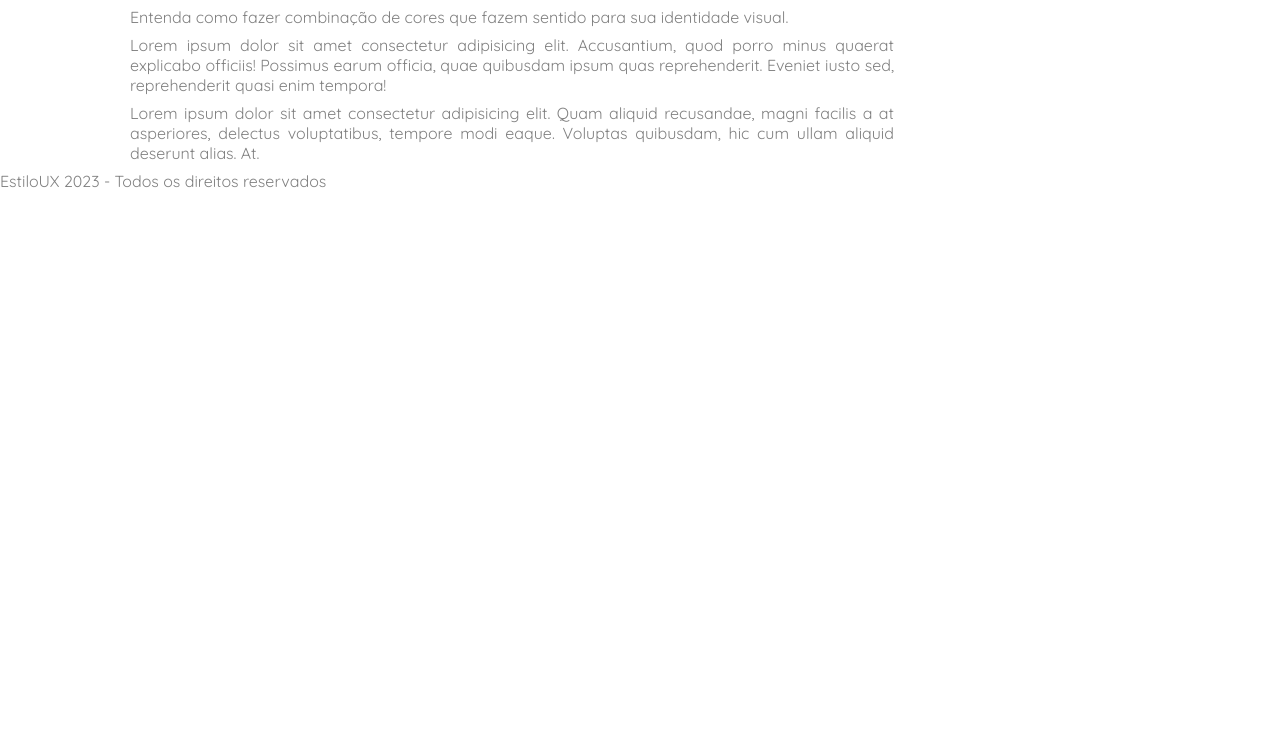
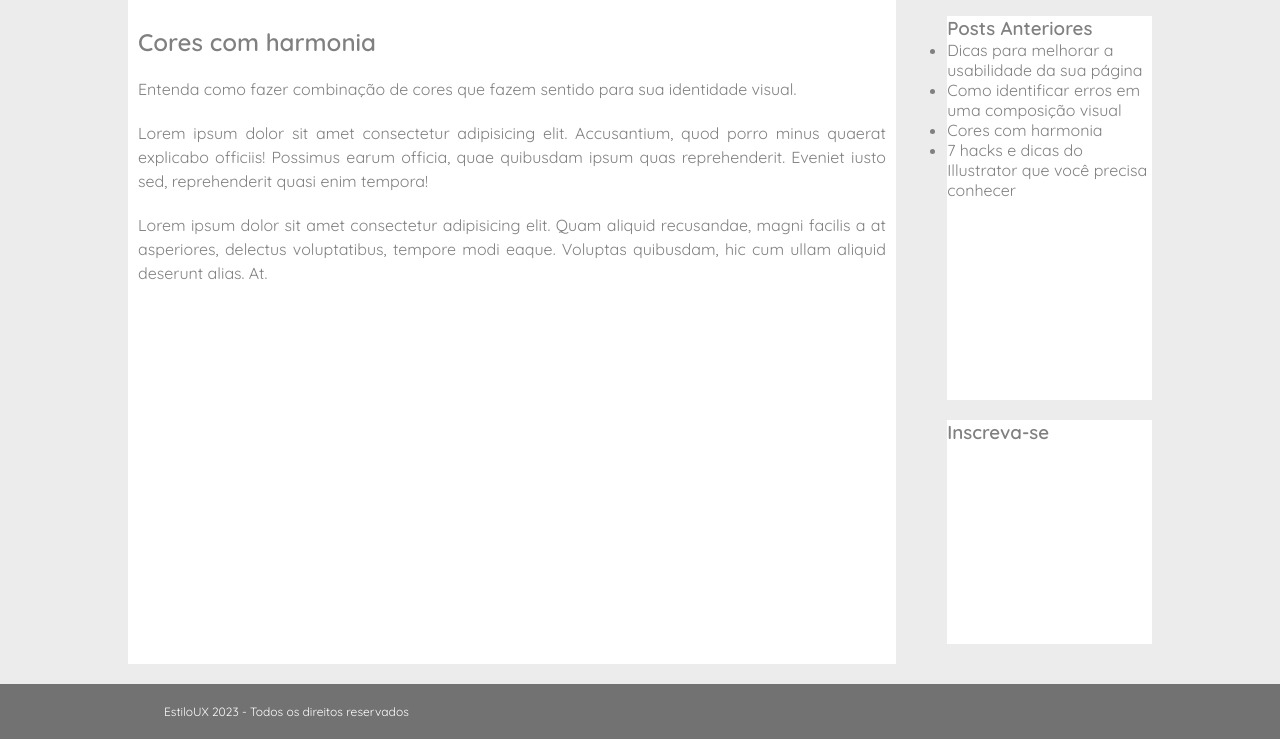
Before and after one commit to RichardRichk/estiloux-projeto-inicial-senai, a plain HTML site: page index.html in a window 1280 px wide. Shown: the part 329-1068 px from the top of the page. Before the commit the page ends 800 px from the top, so only its background shows below. Drawn offline with Linux system fonts and the light colour scheme.

Commit message:
finalizando o projeto inicial do SENAI

```diff
--- a/index.html
+++ b/index.html
@@ -1,5 +1,6 @@
 <!DOCTYPE html>
 <html lang="pt-BR">
+
 <head>
     <meta charset="UTF-8">
     <meta http-equiv="X-UA-Compatible" content="IE=edge">
@@ -7,59 +8,80 @@
     <title>Hello World!</title>
     <link rel="stylesheet" href="styles/style.css">
 </head>
+
 <body>
 
     <header>
-        <div class="container-grid header-flex"> <!-- container-flex -->
+        <div class="container-grid header-flex">
 
             <h1>Estilo<span id="logoux">UX</span></h1>
 
-            <nav>
+            <nav>  <!-- navegabilidade -->
                 <a href="">Home</a>
                 <a href="">Sobre</a>
                 <a href="">Contato</a>
-            </nav>
+            </nav> <!-- navegabilidade -->
 
-        </div> <!--container-grid-->
+        </div>
 
     </header>
 
     <main>
-        <div class="container-grid colunas-flex">
-
-            <section class="coluna1">
+        <div class="container-grid colunas-flex"> <!-- Content -->
+            <section class="coluna1"> <!-- coluna1 -->
                 <img class="img-lapis" src="images/lapis-de-cor.png" alt="Lápis de Cor">
 
                 <h2>Cores com harmonia</h2>
 
                 <p>Entenda como fazer combinação de cores que fazem sentido para sua identidade visual.</p>
 
-                <p>Lorem ipsum dolor sit amet consectetur adipisicing elit. Accusantium, quod porro minus quaerat explicabo officiis! Possimus earum officia, quae quibusdam ipsum quas reprehenderit. Eveniet iusto sed, reprehenderit quasi enim tempora!</p>
+                <p>Lorem ipsum dolor sit amet consectetur adipisicing elit. Accusantium, quod porro minus quaerat
+                    explicabo officiis! Possimus earum officia, quae quibusdam ipsum quas reprehenderit. Eveniet iusto
+                    sed, reprehenderit quasi enim tempora!</p>
 
-                <p>Lorem ipsum dolor sit amet consectetur adipisicing elit. Quam aliquid recusandae, magni facilis a at asperiores, delectus voluptatibus, tempore modi eaque. Voluptas quibusdam, hic cum ullam aliquid deserunt alias. At.</p>
-            </section>
+                <p>Lorem ipsum dolor sit amet consectetur adipisicing elit. Quam aliquid recusandae, magni facilis a at
+                    asperiores, delectus voluptatibus, tempore modi eaque. Voluptas quibusdam, hic cum ullam aliquid
+                    deserunt alias. At.</p>
+            </section> <!-- coluna1 -->
 
-            <aside class="coluna2">
+            <aside class="coluna2 colunas-flex"> <!-- coluna2 -->
                 <article>
                     <h3>Buscar</h3>
+                    <form action="">
+                        <input type="text">
+                        <button>
+                            <i></i>
+                        </button>
+                    </form>
                 </article>
 
                 <article>
                     <h3>Posts Anteriores</h3>
+
+                    <ul>
+
+                        <li>Dicas para melhorar a usabilidade da sua página</li>
+                        <li>Como identificar erros em uma composição visual</li>
+                        <li>Cores com harmonia</li>
+                        <li>7 hacks e dicas do Illustrator que você precisa conhecer</li>
+
+                    </ul>
                 </article>
 
                 <article>
                     <h3>Inscreva-se</h3>
                 </article>
-            </aside>
+            </aside> <!-- coluna2 -->
 
-        </div>
+        </div> <!-- Content -->
 
     </main>
 
     <footer>
-        <p>EstiloUX 2023 - Todos os direitos reservados</p>
+        <div class="container-grid">
+            <p class="direitos">EstiloUX 2023 - Todos os direitos reservados</p>
+        </div>
     </footer>
+</body>
 
-</body>
 </html>
--- a/styles/style.css
+++ b/styles/style.css
@@ -10,17 +10,30 @@
 body {
     font-family: 'Quicksand', sans-serif;
     color: grey;
+    background-color: #edeced;
 
 }
-/* Configurações genéricas */
+        /**** Configurações genéricas ****/
 
 div.container-grid{
     width: 80%;
+    max-width: 1200px;
+    min-width: 992px;
     margin: 0 auto;
     }
 
-        /****CABEÇALHO****/
+    div.colunas-flex{
+        display: flex;
+        justify-content: space-between;
+        margin: 20px auto;
+    }
+
+
+        /**** CABEÇALHO ****/
 header {
+    height: 60px;
+    display: flex;
+    align-items: center;
     background-color: grey;
 }
 
@@ -53,29 +66,51 @@ header nav a {
 
 }
 
-        /*****  MAIN  *****/
+        /****  MAIN  ****/
 
-div.colunas-flex{
-    display: flex;
-    justify-content: space-between;
+        /**** SECTION ****/
+
+main .coluna1 .img-lapis{
+    width: 100%;
+    margin: 0 0 20px 0;
 }
 
 main .coluna1{
     width: 75%;
+    background-color: white;
 }
 
-main .coluna1 .img-lapis{
-    width: 100%
+main .coluna1 h2{
+    margin: 10px 10px;
 }
+
+main .coluna1 p{
+    margin: 20px 10px;
+    line-height: 24px;
+    text-align: justify;
+}
+
+        /**** ARTICLE ***/
+
 main .coluna2{
     width: 20%;
 }
 
-.coluna1 h2{
-    margin: 10px 2px;
+main .coluna2 article{
+    background-color: white;
+    padding-bottom: 200px;
+    margin-bottom: 20px;
 }
 
-.coluna1 p{
-    margin: 8px 2px;
-    text-align: justify;
+        /**** FOOTER ****/
+
+footer{
+    background-color: #727272;
+    padding: 20px;
 }
+
+footer .direitos{
+    padding-left: 20px;
+    color: white;
+    font-size: 12px;
+}
```
